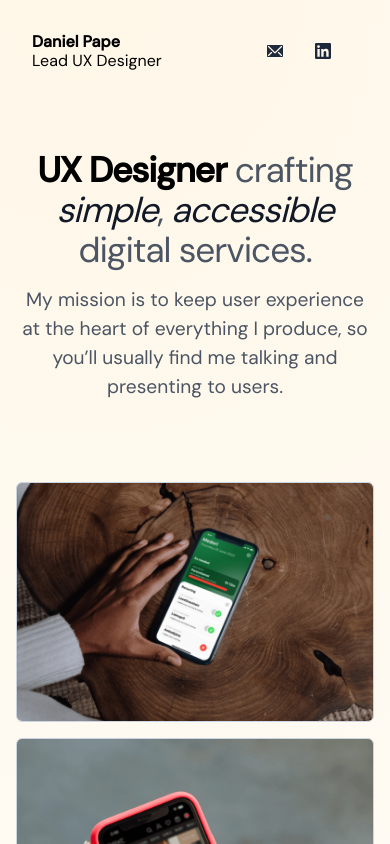
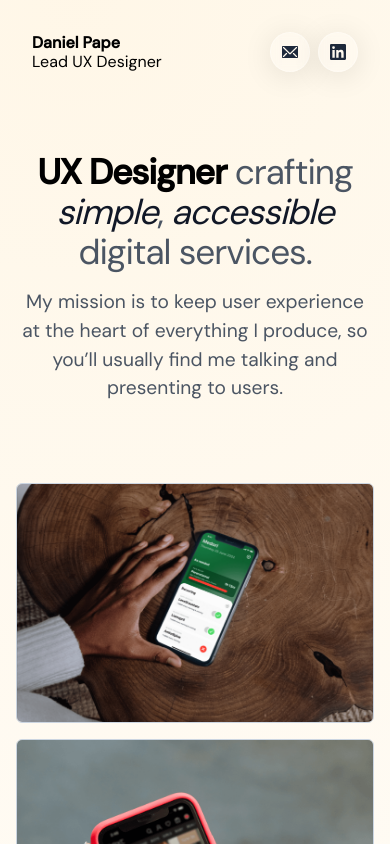
Before and after one commit to danielpape/danielpape.co.uk, a Next.js app: page / in a window 390 px wide. Shown: the top 844 px of the page. Built offline with nearby package versions, Linux system fonts and the light colour scheme.

Commit message:
Update to Navigation and Dark Theme

```diff
--- /dev/null
+++ b/components/Intro.js
@@ -0,0 +1,16 @@
+export default function Intro() {
+  return (
+    <section class="intro">
+      <div class="intro-left">
+        <h1 class="intro-title">
+          <b className="intro-role">UX Designer</b> crafting <i>simple</i>,{" "}
+          <i>accessible</i> digital services.
+        </h1>
+      </div>
+      <h2 class="intro-mission">
+        My mission is to keep user experience at the heart of everything I
+        produce, so you’ll usually find me talking and presenting to users.
+      </h2>
+    </section>
+  );
+}
--- a/components/header.js
+++ b/components/Navigation.js
@@ -1,6 +1,4 @@
-import DPLogo from "./decoration/logos/DPLogo";
-
-export default function Header(props) {
+export default function Navigation(props) {
   return (
     <header className="grid grid-cols-12 pt-8 sm:py-8 lg:mb-16 px-8 text-l m-auto z-30 relative max-w-screen-lg">
       <div className="lg:col-start-2 lg:col-span-5 md:col-start-2 md:col-span-5 col-start-1 col-span-5 flex flex-col justify-center md:justify-end">
@@ -12,8 +10,8 @@ export default function Header(props) {
           </h1>
         </div>
       </div>
-      <div className="col-start-7 col-span-5 justify-end lg:col-start-10 lg:col-span-3 md:col-start-9 md:col-span-4 flex flex-row sm:flex-col gap-8 sm:gap-1 leading-tight">
-        <div className="flex">
+      <div className="col-start-7 col-span-6 justify-end lg:col-start-10 lg:col-span-3 flex flex-row lg:flex-col gap-2 leading-tight ">
+        <div className="navigation--link">
           <a
             href="mailto:hello@bydanielpape.com"
             className="underline decoration-main-400 flex items-center gap-2"
@@ -30,7 +28,7 @@ export default function Header(props) {
                 d="M15 2H1c-.55 0-1 .45-1 1v10c0 .55.45 1 1 1h14c.55 0 1-.45 1-1V3c0-.55-.45-1-1-1zM4.94 9.94l-3 3c-.12.12-.28.18-.44.18s-.32-.06-.44-.18a.628.628 0 010-.88l3-3c.24-.24.64-.24.88 0 .25.24.25.64 0 .88zm10 3c-.12.12-.28.18-.44.18s-.32-.06-.44-.18l-3-3a.628.628 0 010-.88c.24-.24.64-.24.88 0l3 3c.25.24.25.64 0 .88zm0-9L8.8 10.09c-.22.22-.51.33-.8.33s-.58-.11-.8-.33L1.06 3.94c-.24-.24-.24-.64 0-.88s.64-.24.88 0L8 9.12l6.06-6.06c.24-.24.64-.24.88 0 .25.24.25.64 0 .88z"
               ></path>
             </svg>
-            <span className="sm:block hidden dark:text-gray-100 text-gray-800">
+            <span className="lg:block hidden dark:text-gray-100 text-gray-800">
               hello
               <span className="dark:text-gray-400 text-gray-500">
                 @bydanielpape.com
@@ -38,7 +36,7 @@ export default function Header(props) {
             </span>
           </a>
         </div>
-        <div className="flex">
+        <div className="navigation--link">
           <a
             href="https://linkedin.com/in/bydanielpape"
             target="_blank"
@@ -57,7 +55,7 @@ export default function Header(props) {
                 d="M14.815 0a1.17 1.17 0 011.176 1.026l.009.127v13.692a1.171 1.171 0 01-1.058 1.15l-.127.005H1.18a1.169 1.169 0 01-1.173-1.028L0 14.845V1.155A1.168 1.168 0 011.053.006L1.181 0h13.634zM11 5.812l-.213-.004A2.494 2.494 0 008.64 6.887l-.098.154h-.031V5.998H6.235v7.635h2.37V9.856c0-.996.19-1.96 1.424-1.96 1.006 0 1.191.777 1.225 1.547l.008.477v3.713h2.37l.002-4.188c0-1.994-.417-3.54-2.633-3.633zm-6.256.186H2.372v7.635h2.373V5.998zM3.56 2.203a1.376 1.376 0 100 2.751 1.376 1.376 0 000-2.751z"
               ></path>
             </svg>
-            <span className="sm:block hidden dark:text-gray-100 text-gray-800">
+            <span className="lg:block hidden dark:text-gray-100 text-gray-800">
               <span className="dark:text-gray-400 text-gray-500">@</span>
               bydanielpape
             </span>
--- a/pages/index.js
+++ b/pages/index.js
@@ -1,8 +1,8 @@
 import React from "react";
 import Head from "next/head";
 
-import Header from "../components/header";
-import Intro from "../components/intro";
+import Navigation from "../components/Navigation";
+import Intro from "../components/Intro";
 import Grid from "../components/grid";
 import AboutMe from "../components/aboutme";
 import Experience from "../components/experience";
@@ -58,7 +58,7 @@ export default function Home() {
         />
       </Head>
       <main className="dark:bg-slate-800">
-        <Header />
+        <Navigation />
         <Intro />
         <Grid />
         <AboutMe />
--- a/styles/globals.css
+++ b/styles/globals.css
@@ -31,6 +31,17 @@ body {
 /* MARQUE */
 .marque {
   line-height: 1.2;
+}
+
+@media (prefers-color-scheme: dark) {
+  .marque {
+    color: #fff;
+  }
+}
+
+/* NAVIGATION */
+.navigation--link {
+  display: flex;
 }
 
 /* INTRO */
@@ -90,7 +101,37 @@ body {
   color: var(--text-soft, var(--text-muted, #4b5563));
 }
 
+@media (prefers-color-scheme: dark) {
+  .intro-role {
+    color: white;
+  }
+  .intro-title {
+    color: rgba(255, 255, 255, 0.6);
+  }
+  .intro-title i {
+    color: #fff;
+  }
+
+  .intro-mission {
+    color: rgba(255, 255, 255, 0.8);
+  }
+}
+
 @media (max-width: 1024px) {
+  .navigation--link {
+    align-items: center;
+    justify-content: center;
+    /* From https://css.glass */
+    background: rgba(255, 255, 255, 0.2);
+    border-radius: 16px;
+    box-shadow: 0 4px 30px rgba(0, 0, 0, 0.1);
+    backdrop-filter: blur(5px);
+    -webkit-backdrop-filter: blur(5px);
+    border: 1px solid rgba(255, 255, 255, 0.3);
+    min-width: 40px;
+    min-height: 40px;
+    border-radius: 20px;
+  }
   .intro {
     margin: 5rem 1rem;
   }
```
